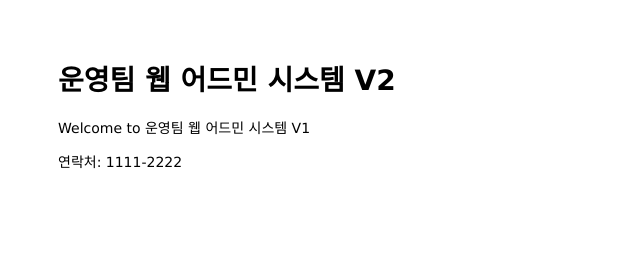
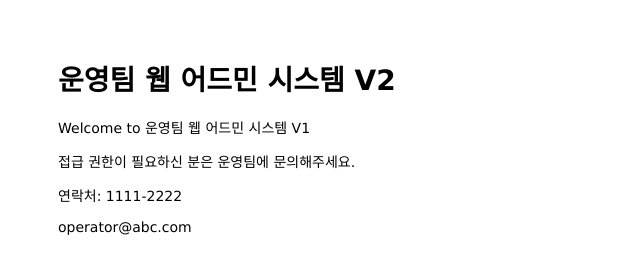
Before and after one commit to kosstommani/mastering-git-github, a website: page public/index.html in a window 1280 px wide. Shown: the whole page, without its empty margins (0-640 px from the left). Drawn offline with Linux system fonts and the light colour scheme.

Commit message:
Change content in main page

```diff
--- a/public/index.html
+++ b/public/index.html
@@ -9,10 +9,12 @@
 <body>
   <h1>운영팀 웹 어드민 시스템 V2</h1>
   <p>Welcome to 운영팀 웹 어드민 시스템 V1</p>
+  <p>접급 권한이 필요하신 분은 운영팀에 문의해주세요.</p>
 </body>
 
 <footer>
   <p>연락처: 1111-2222</p>
+  <p>operator@abc.com</p>
 </footer>
 
 </html>
```
